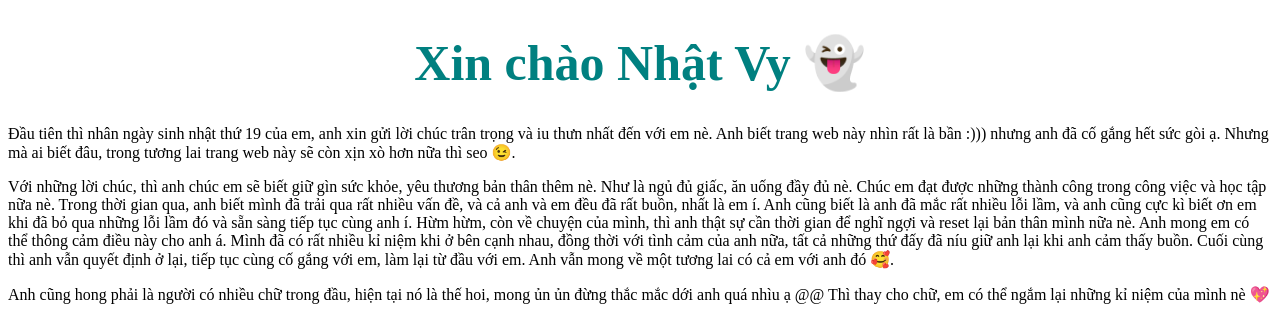
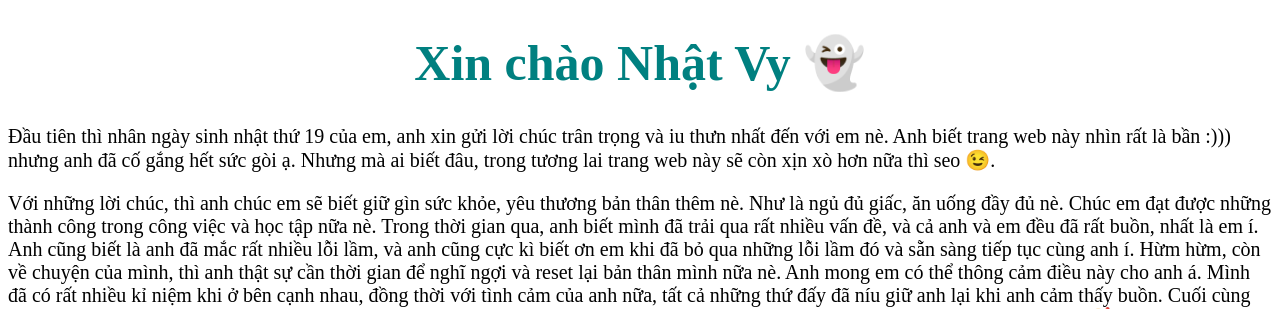
Before and after one commit to NoAtmosphere0/dhlong-web, a Django app: page /gallery/ in a window 1280 px wide. Shown: the top 309 px of the page. Run offline with Django 4.2, Linux system fonts and the light colour scheme.

Commit message:
change font size again

```diff
--- a/gallery/templates/index.html
+++ b/gallery/templates/index.html
@@ -2,6 +2,7 @@
 <html lang="en">
 <style>
 h1 {text-align: center; color: #008080; font-size: 50px;}
+p {font-size: 20px;}
 </style>
 <head>
     <meta charset="UTF-8">
```
